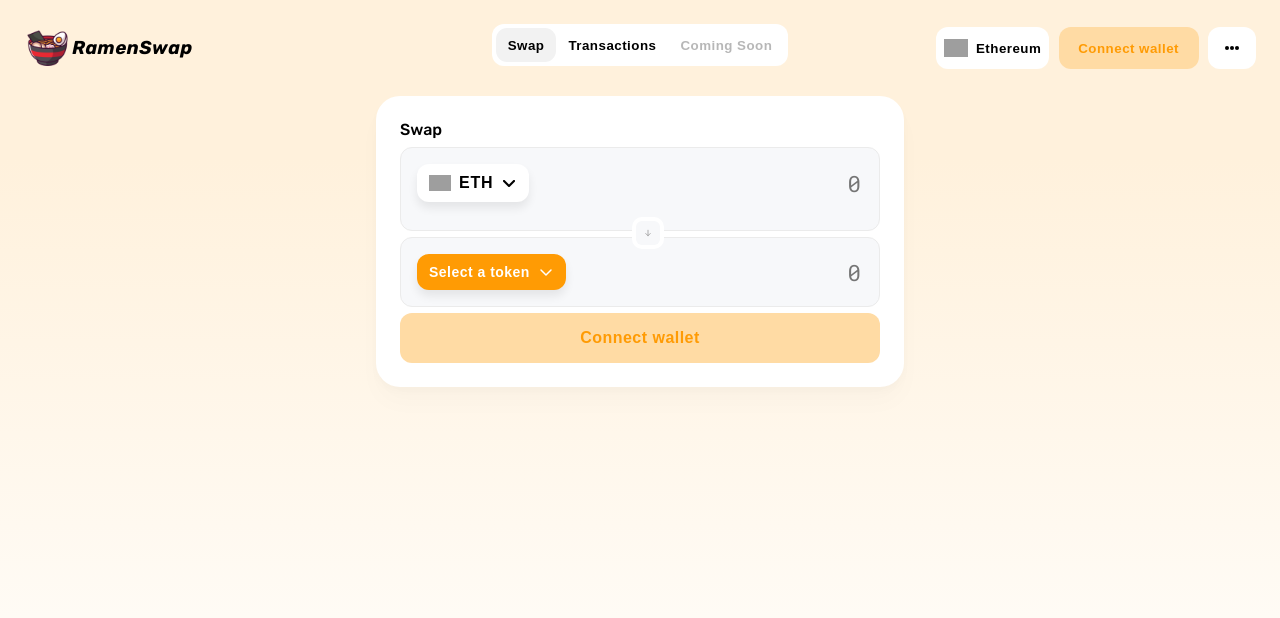
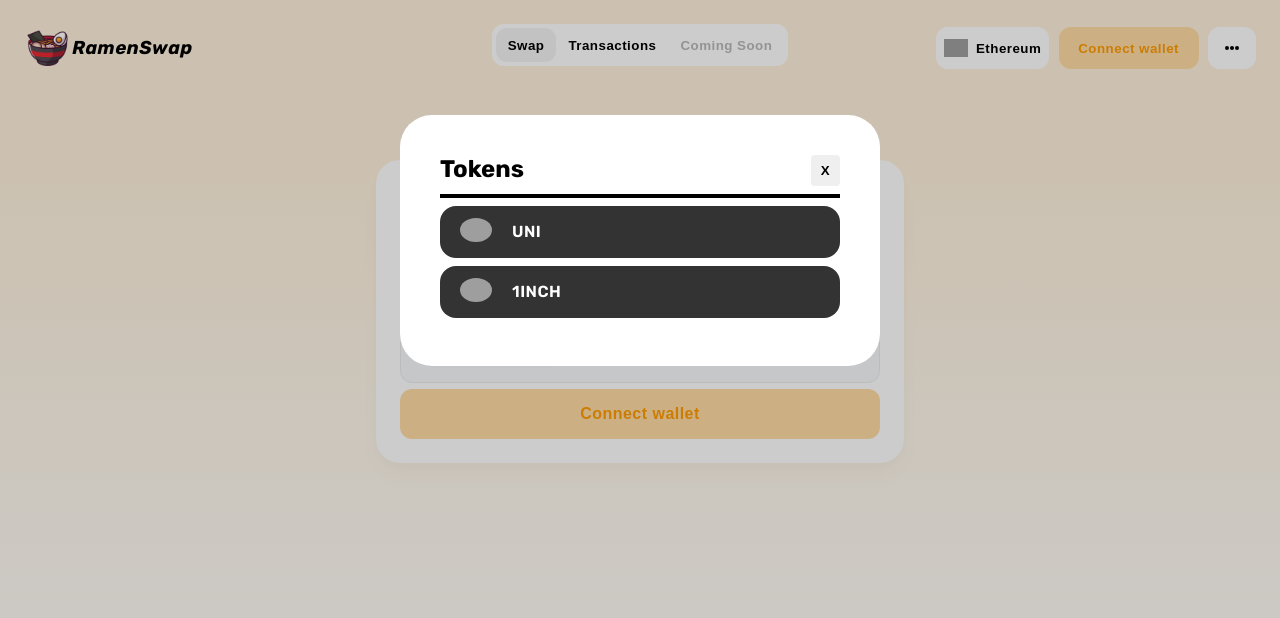
Before and after one commit to nitipon-apaisri/ramenswap-frontend, a React (Create React App) app: page / in a window 1280 px wide. Both pictures are taken after a click on the button "Select a token". Shown: the top 618 px of the page. Built offline with nearby package versions, Linux system fonts and the light colour scheme; grey boxes are pictures that could not be loaded.

Commit message:
Able to select the token that wants to swap

```diff
--- a/src/App.tsx
+++ b/src/App.tsx
@@ -4,18 +4,22 @@
 import Swap from "./components/SwapBlock";
 import "./style/style.css";
 import { AppContext } from "./store/index";
+import Tokens from "./components/modals/SupportTokens";
 function App() {
     const context = useContext(AppContext);
     const [connectWalletModalState, setConnectWalletModalState] = useState(false);
+    const [supportTokenModalState, setSupportTokenModalState] = useState(false);
     useEffect(() => {
+        setSupportTokenModalState(context.supportTokenModalState);
         setConnectWalletModalState(context.connectWalletModalState);
-    }, [context.connectWalletModalState]);
+    }, [context.connectWalletModalState, context.supportTokenModalState]);
     return (
         <div className="App">
             <div className="container">
                 <Menu />
                 <div className="contents">
                     <Swap />
+                    {supportTokenModalState && <Tokens />}
                     {connectWalletModalState && <ConnectWalletModal />}
                 </div>
             </div>
--- a/src/components/SwapBlock.tsx
+++ b/src/components/SwapBlock.tsx
@@ -22,6 +22,8 @@
     const [walletConnectState, setWalletConnectState] = useState(false);
     const [originTokenSymbol, setOriginTokenSymbol] = useState("");
     const [insufficentState, setInsufficentState] = useState("");
+    const [selectTokenState, setSelectTokenState] = useState(Number);
+    const [tokenIndex, setTokenIndex] = useState(Number);
     const setOriginTokenInputState = (value: any) => {
         setOriginTokenState(Number(value));
     };
@@ -31,6 +33,9 @@
     const swap = () => {
         console.log("Swap");
     };
+    const toggleSupportTokens = () => {
+        context.toggleSupportTokens();
+    };
     useEffect(() => {
         if (originTokenBalance < originTokenState) {
             setInsufficentState("Insufficent");
@@ -39,6 +44,8 @@
         } else {
             setInsufficentState("Swap");
         }
+        setTokenIndex(context.tokenSelectIndex);
+        setSelectTokenState(context.selectTokenState);
         setOriginTokenBalance(context.originTokenBalance);
         setWalletConnectState(context.walletConnectState);
         setOriginTokenSymbol(context.originTokenSymbol);
@@ -46,6 +53,8 @@
         context.originTokenBalance,
         context.walletConnectState,
         context.originTokenSymbol,
+        context.selectTokenState,
+        context.tokenSelectIndex,
         originTokenState,
         originTokenBalance,
     ]);
@@ -60,7 +69,7 @@
                         <div className="tokenSelect">
                             <button>
                                 <img src={assets[0].iconUrl} alt="token" className="tokenIcon" />
-                                <p>ETH</p>
+                                <p>{assets[0].symbol}</p>
                                 <img src={CaretDown} alt="caret-down" className="caretDown" />
                             </button>
                         </div>
@@ -72,7 +81,7 @@
                         />
                     </div>
                     <div className="swap-input-footer">
-                        <div className="origin-token-balance">
+                        <div className="balance">
                             {walletConnectState ? (
                                 <p>
                                     Balance: {originTokenBalance} {originTokenSymbol}
@@ -81,7 +90,7 @@
                                 <p></p>
                             )}
                         </div>
-                        <div className="tokenToFiat">
+                        <div className="token-to-fiat">
                             {originTokenState !== 0 ? <p>≈ {`$${originTokenState * 4600}`}</p> : <p></p>}
                         </div>
                     </div>
@@ -91,27 +100,42 @@
                         <img src={ArrowDown} alt="tranfer-icon" />
                     </div>
                 </div>
-                <div className="destinationToken">
+                <div className="destination-token">
                     <div className="main-content">
-                        {/* <div className="tokenSelect">
-                            <button>
-                                <img src={assets[0].iconUrl} alt="token" className="tokenIcon" />
-                                <p>ETH</p>
+                        {selectTokenState ? (
+                            <div className="tokenSelect">
+                                <button onClick={context.toggleSupportTokens}>
+                                    <img
+                                        src={`${context.supportTokens[tokenIndex].iconUrl}`}
+                                        alt="token"
+                                        className="tokenIcon"
+                                    />
+                                    <p>{context.supportTokens[tokenIndex].symbol}</p>
                                     <img src={CaretDown} alt="caret-down" className="caretDown" />
                                 </button>
-                        </div> */}
+                            </div>
+                        ) : (
                             <div className="choose-a-token">
-                            <button>
+                                <button onClick={toggleSupportTokens}>
                                     <p>Select a token</p>
                                     <img src={CaretDownWhite} alt="caret-down" className="caretDown" />
                                 </button>
                             </div>
+                        )}
                         <input
                             type="number"
                             placeholder="0"
                             min="0"
                             onChange={(e) => setOriginTokenInputState(e.target.value)}
                         />
+                    </div>
+                    <div className="swap-input-footer">
+                        <div className="balance">
+                            <p></p>
+                        </div>
+                        <div className="token-to-fait">
+                            <p></p>
+                        </div>
                     </div>
                 </div>
             </div>
--- /dev/null
+++ b/src/components/modals/SupportTokens.tsx
@@ -0,0 +1,40 @@
+import { useState, useContext, useEffect } from "react";
+import { AppContext } from "../../store/index";
+
+const Tokens = () => {
+    const context = useContext(AppContext);
+    const closeModal = () => {
+        context.toggleSupportTokens();
+    };
+    const selectToken = (index: number) => {
+        context.changeSelectToken(index);
+        context.toggleSupportTokens();
+    };
+    return (
+        <div className="modal">
+            <div className="support-token-modal">
+                <div className="modal-contents">
+                    <div className="title">
+                        <h2>Tokens</h2>
+                        <button className="closeModal" onClick={closeModal}>
+                            <p>X</p>
+                        </button>
+                    </div>
+                    <hr className="modal-hr" />
+                    <div className="token-list">
+                        {context.supportTokens.map((token: any, index: any) => (
+                            <div className="token" key={index} onClick={() => selectToken(index)}>
+                                <div className="token-icon">
+                                    <img src={`${token.iconUrl}`} alt="token-icon" key={index.iconUrl} />
+                                </div>
+                                <p key={token.symbol}>{token.symbol}</p>
+                            </div>
+                        ))}
+                    </div>
+                </div>
+            </div>
+        </div>
+    );
+};
+
+export default Tokens;
--- a/src/scss/style.scss
+++ b/src/scss/style.scss
@@ -99,6 +99,7 @@
                 }
             }
             .contents {
+                margin-top: 64px;
                 .swap-contents {
                     //prettier-ignore
                     box-shadow: rgb(0 0 0 / 0.5%) 0px 0px 1px, rgb(0 0 0 / 2%) 0px 4px 8px, rgb(0 0 0 / 2%) 0px 16px 24px, rgb(0 0 0 / 0.5%) 0px 24px 32px;
@@ -144,7 +145,7 @@
                                 }
                             }
                         }
-                        .destinationToken {
+                        .destination-token {
                             @extend .tokenInput;
                             .choose-a-token {
                                 width: 100%;
@@ -178,10 +179,10 @@
                                 color: #8d8d8d;
                                 font-size: smaller;
                             }
-                            .origin-token-balance {
+                            .balance {
                                 margin-top: 12px;
                             }
-                            .tokenToFiat {
+                            .token-to-fiat {
                                 margin-top: 12px;
                             }
                         }
@@ -236,29 +237,7 @@
                         border: 2px solid #000000;
                     }
                     .connect-wallet-modal {
-                        border-radius: 32px;
-                        width: 640px;
-                        background-color: white;
-                        max-height: 400px;
-                        padding: 40px;
-                        box-sizing: border-box;
-                        margin-top: -320px;
-                        .modal-contents {
-                            .title {
-                                display: flex;
-                                justify-content: space-between;
-                                button {
-                                    cursor: pointer;
-                                    border: none;
-                                    padding: 8px 10px;
-                                    border-radius: 4px;
-                                }
-                                button:hover {
-                                    background-color: rgb(139, 139, 139);
-                                    transition-duration: 200ms;
-                                }
-                            }
-                        }
+                        @extend .modal-container;
                         .connect-wallet-buttons {
                             display: flex;
                             flex-direction: column;
@@ -292,6 +271,39 @@
                             }
                         }
                     }
+                    .support-token-modal {
+                        @extend .modal-container;
+                        width: 480px;
+                        .modal-contents {
+                            .token-list {
+                                .token {
+                                    border-radius: 16px;
+                                    display: flex;
+                                    align-items: center;
+                                    background-color: #333333;
+                                    padding: 8px 16px;
+                                    box-sizing: border-box;
+                                    margin: 8px 0;
+                                    cursor: pointer;
+                                    .token-icon {
+                                        padding: 4px;
+                                        margin-right: 16px;
+                                        img {
+                                            border-radius: 100%;
+                                            width: 32px;
+                                        }
+                                    }
+                                    p {
+                                        color: white;
+                                    }
+                                }
+                                .token:hover {
+                                    background-color: #494949;
+                                    transition-duration: 200ms;
+                                }
+                            }
+                        }
+                    }
                 }
             }
         }
--- a/src/store/index.tsx
+++ b/src/store/index.tsx
@@ -25,16 +25,39 @@
     },
 ];
 
+const supportTokens = [
+    {
+        symbol: "UNI",
+        name: "Uniswap",
+        color: "#ff007a",
+        iconUrl: "https://cdn.coinranking.com/1heSvUgtl/uniswap-v2.svg?size=48x48",
+        contractAddress: "0x1f9840a85d5af5bf1d1762f925bdaddc4201f984",
+    },
+    {
+        symbol: "1INCH",
+        name: "1inch Token",
+        color: "#ed6758",
+        iconUrl: "https://cdn.coinranking.com/OypO2Qln6/1inch_token.png",
+        contractAddress: "0x111111111117dc0aa78b770fa6a738034120c302",
+    },
+];
+
 type ContextProps = {
     mockWallet: any;
+    supportTokens: any;
     originTokenBalance: any;
     walletConnectState: any;
     originTokenSymbol: any;
+    selectTokenState: any;
+    tokenSelectIndex: any;
     connectWalletModalState: any;
+    supportTokenModalState: any;
     changeOriginTokenBalance: any;
     changeWalletConnectState: any;
     changeOriginTokenSymbol: any;
+    changeSelectToken: any;
     toggleConnectWallet: any;
+    toggleSupportTokens: any;
 };
 const AppContext = createContext<Partial<ContextProps>>({});
 
@@ -43,6 +66,9 @@
     const [walletConnectState, setWalletConnectState] = useState(false);
     const [originTokenSymbol, setOriginTokenSymbol] = useState("");
     const [connectWalletModalState, setConnectWalletModalState] = useState(false);
+    const [supportTokenModalState, setSupportTokenModalState] = useState(false);
+    const [selectTokenState, setSelectTokenState] = useState(false);
+    const [tokenSelectIndex, setTokenSelectIndex] = useState(Number);
     const changeOriginTokenBalance = (balance: number) => {
         setOriginTokenBalance(balance);
     };
@@ -55,20 +81,33 @@
     const toggleConnectWallet = () => {
         setConnectWalletModalState(!connectWalletModalState);
     };
+    const toggleSupportTokens = () => {
+        setSupportTokenModalState(!supportTokenModalState);
+    };
+    const changeSelectToken = (index: number) => {
+        setTokenSelectIndex(index);
+        setSelectTokenState(true);
+    };
     const mockWallet: object = wallet[0];
     // const [state, setState] = useState('s')
     return (
         <AppContext.Provider
             value={{
                 mockWallet,
+                supportTokens,
                 originTokenBalance,
                 walletConnectState,
                 originTokenSymbol,
                 connectWalletModalState,
+                supportTokenModalState,
+                selectTokenState,
+                tokenSelectIndex,
                 changeWalletConnectState,
                 changeOriginTokenBalance,
                 changeOriginTokenSymbol,
+                changeSelectToken,
                 toggleConnectWallet,
+                toggleSupportTokens,
             }}
         >
             {props.children}
--- a/src/style/style.css
+++ b/src/style/style.css
@@ -12,7 +12,7 @@
   align-items: center;
 }
 
-.defualt-input-style input, .tokenInput .main-content input, body .App .container .contents .swap-contents .swap-inputs .destinationToken .main-content input, body .App .container .contents .swap-contents .swap-inputs .origin-token .main-content input {
+.defualt-input-style input, .tokenInput .main-content input, body .App .container .contents .swap-contents .swap-inputs .destination-token .main-content input, body .App .container .contents .swap-contents .swap-inputs .origin-token .main-content input {
   white-space: nowrap;
   width: 100%;
   box-sizing: border-box;
@@ -23,10 +23,10 @@
   border: none;
   outline: none;
 }
-.defualt-input-style input::-webkit-outer-spin-button, .tokenInput .main-content input::-webkit-outer-spin-button, body .App .container .contents .swap-contents .swap-inputs .destinationToken .main-content input::-webkit-outer-spin-button, body .App .container .contents .swap-contents .swap-inputs .origin-token .main-content input::-webkit-outer-spin-button,
+.defualt-input-style input::-webkit-outer-spin-button, .tokenInput .main-content input::-webkit-outer-spin-button, body .App .container .contents .swap-contents .swap-inputs .destination-token .main-content input::-webkit-outer-spin-button, body .App .container .contents .swap-contents .swap-inputs .origin-token .main-content input::-webkit-outer-spin-button,
 .defualt-input-style input::-webkit-inner-spin-button,
 .tokenInput .main-content input::-webkit-inner-spin-button,
-body .App .container .contents .swap-contents .swap-inputs .destinationToken .main-content input::-webkit-inner-spin-button,
+body .App .container .contents .swap-contents .swap-inputs .destination-token .main-content input::-webkit-inner-spin-button,
 body .App .container .contents .swap-contents .swap-inputs .origin-token .main-content input::-webkit-inner-spin-button {
   -webkit-appearance: none;
   margin: 0;
@@ -50,7 +50,30 @@
   cursor: pointer;
 }
 
-.tokenInput, body .App .container .contents .swap-contents .swap-inputs .destinationToken, body .App .container .contents .swap-contents .swap-inputs .origin-token {
+.modal-container, body .App .container .contents .modal .support-token-modal, body .App .container .contents .modal .connect-wallet-modal {
+  border-radius: 32px;
+  width: 640px;
+  background-color: white;
+  padding: 40px;
+  box-sizing: border-box;
+  margin-top: -320px;
+}
+.modal-container .modal-contents .title, body .App .container .contents .modal .support-token-modal .modal-contents .title, body .App .container .contents .modal .connect-wallet-modal .modal-contents .title {
+  display: flex;
+  justify-content: space-between;
+}
+.modal-container .modal-contents .title button, body .App .container .contents .modal .support-token-modal .modal-contents .title button, body .App .container .contents .modal .connect-wallet-modal .modal-contents .title button {
+  cursor: pointer;
+  border: none;
+  padding: 8px 10px;
+  border-radius: 4px;
+}
+.modal-container .modal-contents .title button:hover, body .App .container .contents .modal .support-token-modal .modal-contents .title button:hover, body .App .container .contents .modal .connect-wallet-modal .modal-contents .title button:hover {
+  background-color: #8b8b8b;
+  transition-duration: 200ms;
+}
+
+.tokenInput, body .App .container .contents .swap-contents .swap-inputs .destination-token, body .App .container .contents .swap-contents .swap-inputs .origin-token {
   margin: 0 0 6px 0;
   border-radius: 12px;
   padding: 16px;
@@ -59,11 +82,11 @@
   background-color: #f7f8fa;
   border: 1px solid #ebebeb;
 }
-.tokenInput .main-content, body .App .container .contents .swap-contents .swap-inputs .destinationToken .main-content, body .App .container .contents .swap-contents .swap-inputs .origin-token .main-content {
+.tokenInput .main-content, body .App .container .contents .swap-contents .swap-inputs .destination-token .main-content, body .App .container .contents .swap-contents .swap-inputs .origin-token .main-content {
   display: flex;
   justify-content: space-between;
 }
-.tokenInput .main-content .tokenSelect button, body .App .container .contents .swap-contents .swap-inputs .destinationToken .main-content .tokenSelect button, body .App .container .contents .swap-contents .swap-inputs .origin-token .main-content .tokenSelect button {
+.tokenInput .main-content .tokenSelect button, body .App .container .contents .swap-contents .swap-inputs .destination-token .main-content .tokenSelect button, body .App .container .contents .swap-contents .swap-inputs .origin-token .main-content .tokenSelect button {
   border-radius: 12px;
   display: flex;
   padding: 10px 12px;
@@ -73,11 +96,11 @@
   cursor: pointer;
   box-shadow: rgba(0, 0, 0, 0.08) 0px 6px 10px;
 }
-.tokenInput .main-content .tokenSelect img.tokenIcon, body .App .container .contents .swap-contents .swap-inputs .destinationToken .main-content .tokenSelect img.tokenIcon, body .App .container .contents .swap-contents .swap-inputs .origin-token .main-content .tokenSelect img.tokenIcon {
+.tokenInput .main-content .tokenSelect img.tokenIcon, body .App .container .contents .swap-contents .swap-inputs .destination-token .main-content .tokenSelect img.tokenIcon, body .App .container .contents .swap-contents .swap-inputs .origin-token .main-content .tokenSelect img.tokenIcon {
   width: 22px;
   margin-right: 8px;
 }
-.tokenInput .main-content .tokenSelect p, body .App .container .contents .swap-contents .swap-inputs .destinationToken .main-content .tokenSelect p, body .App .container .contents .swap-contents .swap-inputs .origin-token .main-content .tokenSelect p {
+.tokenInput .main-content .tokenSelect p, body .App .container .contents .swap-contents .swap-inputs .destination-token .main-content .tokenSelect p, body .App .container .contents .swap-contents .swap-inputs .origin-token .main-content .tokenSelect p {
   letter-spacing: 0.05rem;
   font-weight: 600;
   margin-right: 8px;
@@ -175,6 +198,9 @@
   width: 48px;
   justify-content: center;
 }
+body .App .container .contents {
+  margin-top: 64px;
+}
 body .App .container .contents .swap-contents {
   box-shadow: rgba(0, 0, 0, 0.005) 0px 0px 1px, rgba(0, 0, 0, 0.02) 0px 4px 8px, rgba(0, 0, 0, 0.02) 0px 16px 24px, rgba(0, 0, 0, 0.005) 0px 24px 32px;
   max-width: 480px;
@@ -218,10 +244,10 @@
   align-self: center;
   width: 8px;
 }
-body .App .container .contents .swap-contents .swap-inputs .destinationToken .choose-a-token {
+body .App .container .contents .swap-contents .swap-inputs .destination-token .choose-a-token {
   width: 100%;
 }
-body .App .container .contents .swap-contents .swap-inputs .destinationToken .choose-a-token button {
+body .App .container .contents .swap-contents .swap-inputs .destination-token .choose-a-token button {
   border-radius: 12px;
   display: flex;
   padding: 10px 12px;
@@ -232,11 +258,11 @@
   cursor: pointer;
   box-shadow: rgba(0, 0, 0, 0.08) 0px 6px 10px;
 }
-body .App .container .contents .swap-contents .swap-inputs .destinationToken .choose-a-token button p {
+body .App .container .contents .swap-contents .swap-inputs .destination-token .choose-a-token button p {
   margin-right: 8px;
   font-size: 14px;
 }
-body .App .container .contents .swap-contents .swap-inputs .destinationToken .choose-a-token button img {
+body .App .container .contents .swap-contents .swap-inputs .destination-token .choose-a-token button img {
   width: 16px;
 }
 body .App .container .contents .swap-contents .swap-inputs .swap-input-footer {
@@ -250,10 +276,10 @@
   color: #8d8d8d;
   font-size: smaller;
 }
-body .App .container .contents .swap-contents .swap-inputs .swap-input-footer .origin-token-balance {
+body .App .container .contents .swap-contents .swap-inputs .swap-input-footer .balance {
   margin-top: 12px;
 }
-body .App .container .contents .swap-contents .swap-inputs .swap-input-footer .tokenToFiat {
+body .App .container .contents .swap-contents .swap-inputs .swap-input-footer .token-to-fiat {
   margin-top: 12px;
 }
 body .App .container .contents .swap-contents .swap-footer button.connected {
@@ -300,29 +326,6 @@
 body .App .container .contents .modal .modal-hr {
   border: 2px solid #000000;
 }
-body .App .container .contents .modal .connect-wallet-modal {
-  border-radius: 32px;
-  width: 640px;
-  background-color: white;
-  max-height: 400px;
-  padding: 40px;
-  box-sizing: border-box;
-  margin-top: -320px;
-}
-body .App .container .contents .modal .connect-wallet-modal .modal-contents .title {
-  display: flex;
-  justify-content: space-between;
-}
-body .App .container .contents .modal .connect-wallet-modal .modal-contents .title button {
-  cursor: pointer;
-  border: none;
-  padding: 8px 10px;
-  border-radius: 4px;
-}
-body .App .container .contents .modal .connect-wallet-modal .modal-contents .title button:hover {
-  background-color: #8b8b8b;
-  transition-duration: 200ms;
-}
 body .App .container .contents .modal .connect-wallet-modal .connect-wallet-buttons {
   display: flex;
   flex-direction: column;
@@ -355,5 +358,33 @@
   color: #ff9900;
   transition-duration: 200ms;
 }
+body .App .container .contents .modal .support-token-modal {
+  width: 480px;
+}
+body .App .container .contents .modal .support-token-modal .modal-contents .token-list .token {
+  border-radius: 16px;
+  display: flex;
+  align-items: center;
+  background-color: #333333;
+  padding: 8px 16px;
+  box-sizing: border-box;
+  margin: 8px 0;
+  cursor: pointer;
+}
+body .App .container .contents .modal .support-token-modal .modal-contents .token-list .token .token-icon {
+  padding: 4px;
+  margin-right: 16px;
+}
+body .App .container .contents .modal .support-token-modal .modal-contents .token-list .token .token-icon img {
+  border-radius: 100%;
+  width: 32px;
+}
+body .App .container .contents .modal .support-token-modal .modal-contents .token-list .token p {
+  color: white;
+}
+body .App .container .contents .modal .support-token-modal .modal-contents .token-list .token:hover {
+  background-color: #494949;
+  transition-duration: 200ms;
+}
 
 /*# sourceMappingURL=style.css.map */
```
Also changed, not shown: src/scss/_extends.scss (+24 -0 lines), 1 other file (tests, documents, lock files or other folders). Lines whose indentation alone changed are shown as unchanged.
